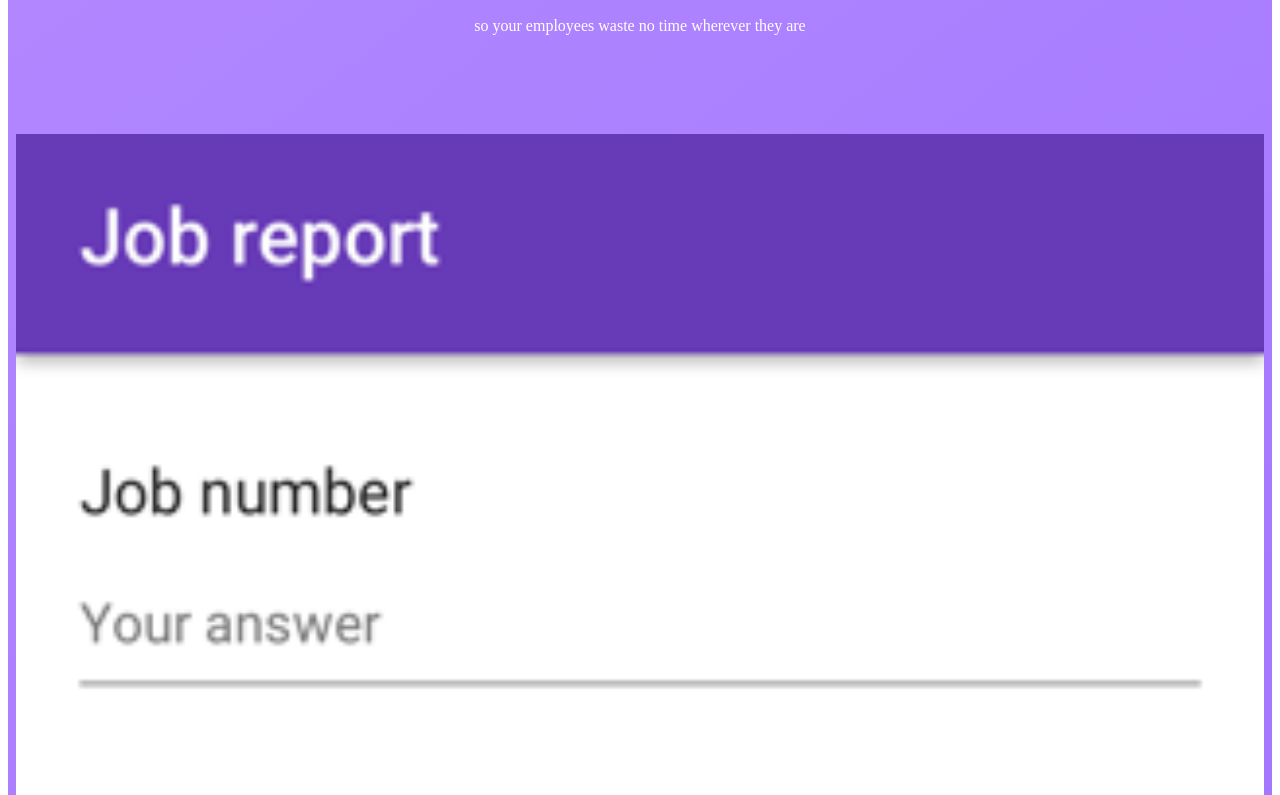
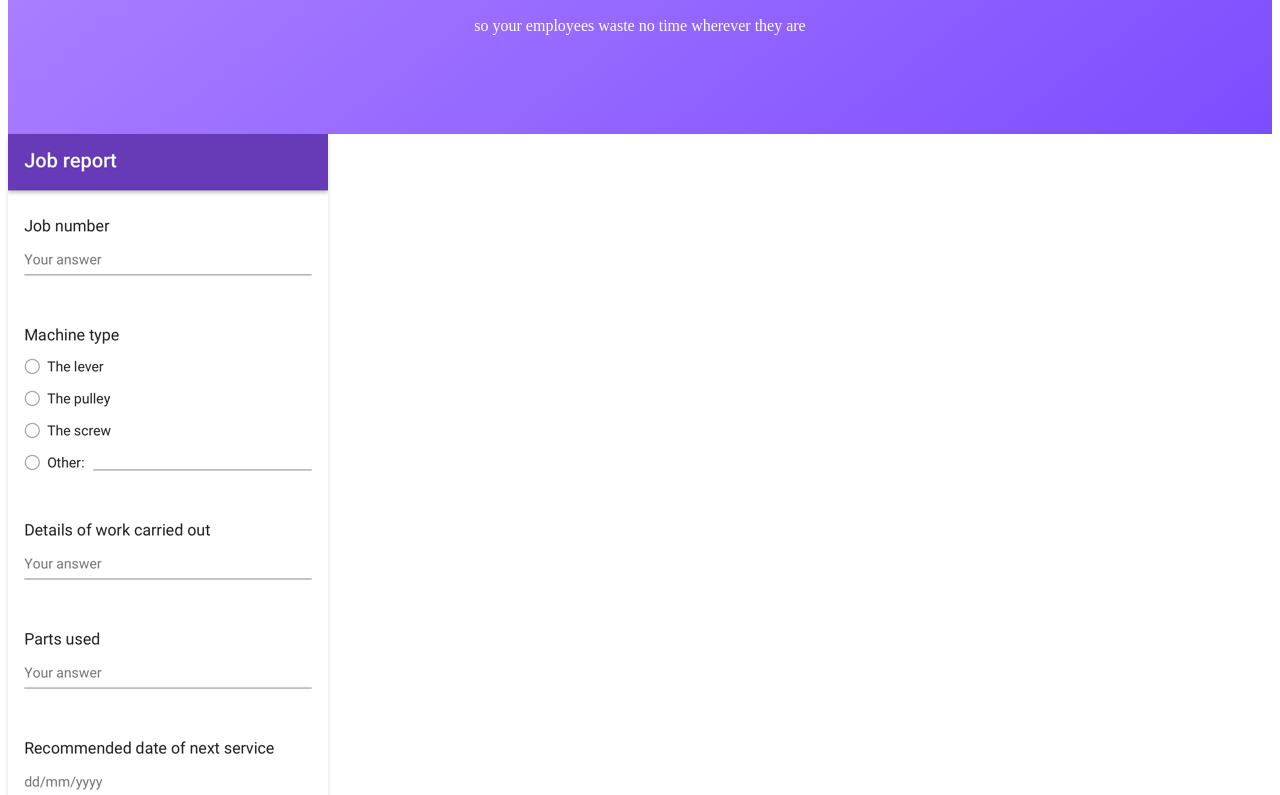
Before and after one commit to maciejmyslinski/formoffline.com, a Gatsby site: page / in a window 1280 px wide. Shown: the part 234-1029 px from the top of the page. Built offline with nearby package versions, Linux system fonts and the light colour scheme; Gatsby itself is replaced by a stand-in of ours.

Commit message:
Style app view

```diff
--- a/src/pages/index.js
+++ b/src/pages/index.js
@@ -46,6 +46,17 @@ const Subtitle = styled.p`
   text-align: center;
 `
 
+const AppView = styled.img`
+  border-bottom: 14px solid #673ab7;
+  padding: 0 0 48px 0;
+  box-shadow: 0 2px 4px 0 rgba(0, 0, 0, 0.15);
+  margin: 0 auto 96px;
+`
+
+const AppMockup = styled.img`
+  display: none;
+`
+
 const IndexPage = () => (
   <div>
     <Header>
@@ -60,7 +71,8 @@ const IndexPage = () => (
       />
       <Title>Offline data collection app for Google Forms™</Title>
       <Subtitle>so your employees waste no time wherever they are</Subtitle>
-      <img
+    </Header>
+    <AppView
       srcSet={`
         ${appView},
         ${appView2x} 2x,
@@ -69,7 +81,7 @@ const IndexPage = () => (
       src={appView}
       alt="Form Offline app"
     />
-      <img
+    <AppMockup
       srcSet={`
         ${appMockup},
         ${appMockup2x} 2x,
@@ -78,7 +90,6 @@ const IndexPage = () => (
       src={appMockup}
       alt="Form Offline app"
     />
-    </Header>
     <div>
       <span>1</span>
       <h2>Create a form</h2>
```
Lines whose indentation alone changed are shown as unchanged.
